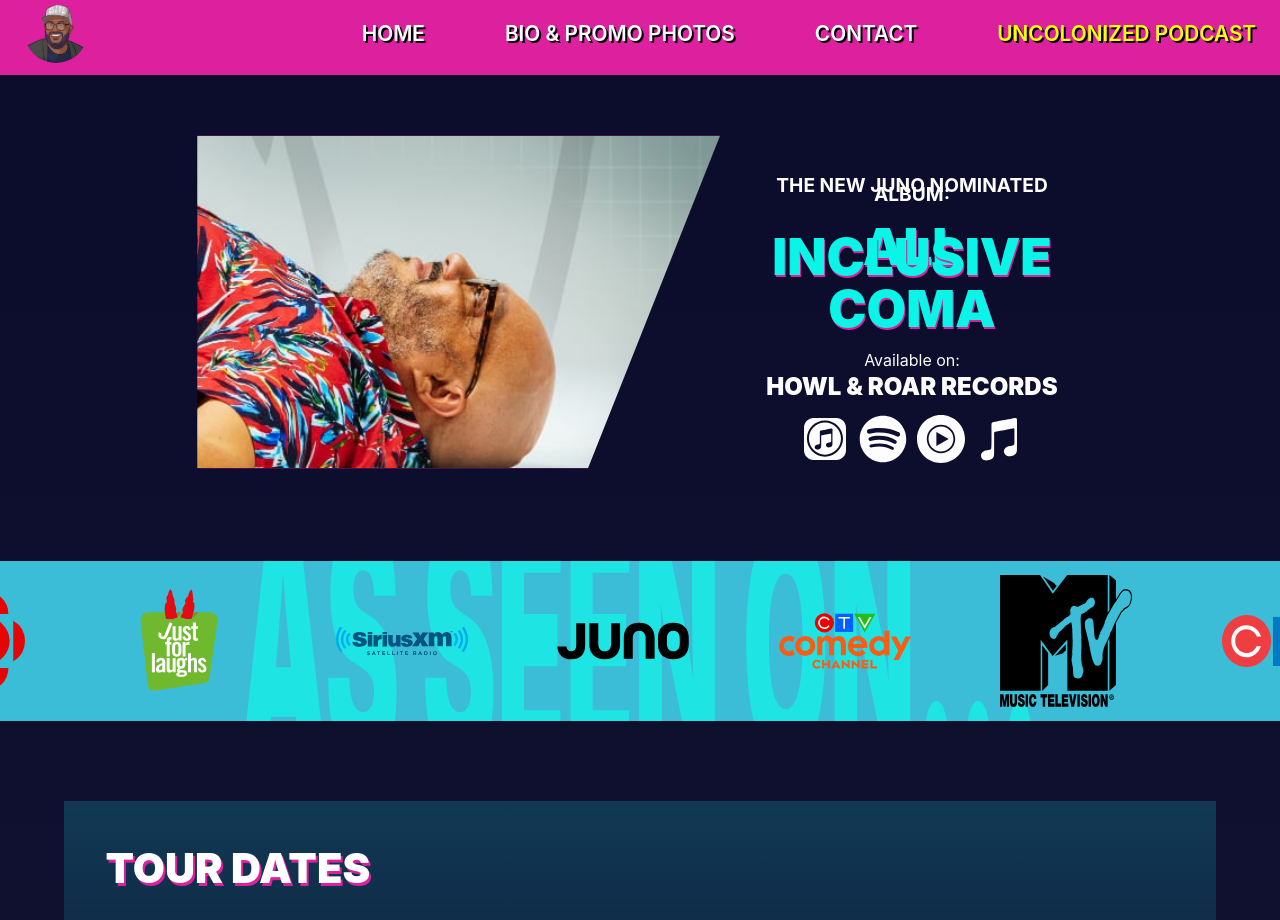
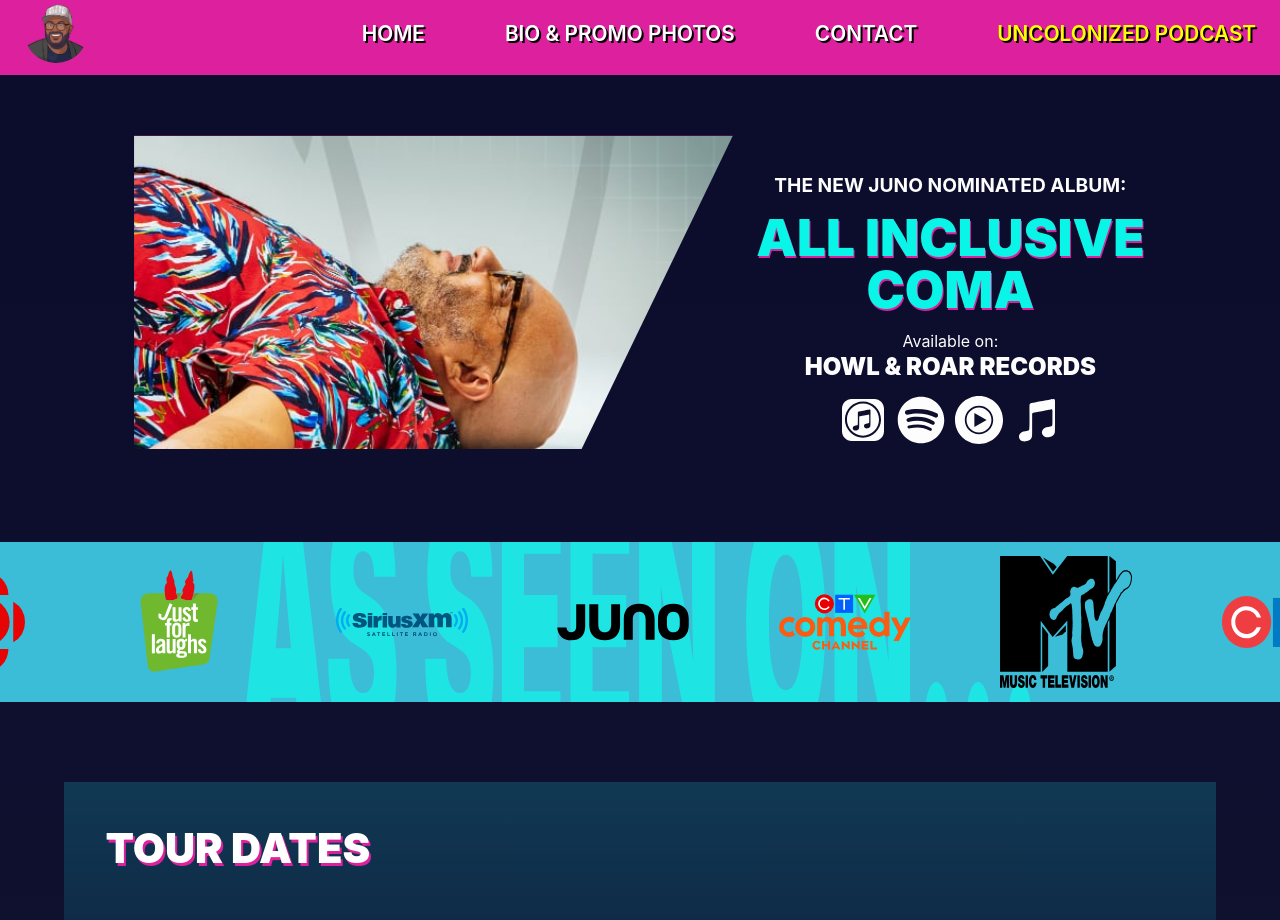
Before and after one commit to Countg/comedy-site, a Next.js app: page / in a window 1280 px wide. Shown: the part 860-1780 px from the top of the page. Built offline with nearby package versions, Linux system fonts and the light colour scheme; no server answers.

Commit message:
new commit

```diff
--- a/Components/Layout.js
+++ b/Components/Layout.js
@@ -2,7 +2,7 @@ import React from 'react';
 import Head from 'next/head';
 import SocialNav from './Navigation/Social/Social';
 import Footer from './Footer/Footer';
-import MessengerCustomerChat from 'react-messenger-customer-chat';
+
 import { useRouter } from 'next/router';
 
 export default function Layout({ children, ...customMeta }) {
--- a/styles/globals.css
+++ b/styles/globals.css
@@ -685,7 +685,7 @@ a {
 /* latest */
 
 .latest-promo {
-  width: 70%;
+  width: 80%;
 
   color: white;
   padding: 0.8em 0;
```
